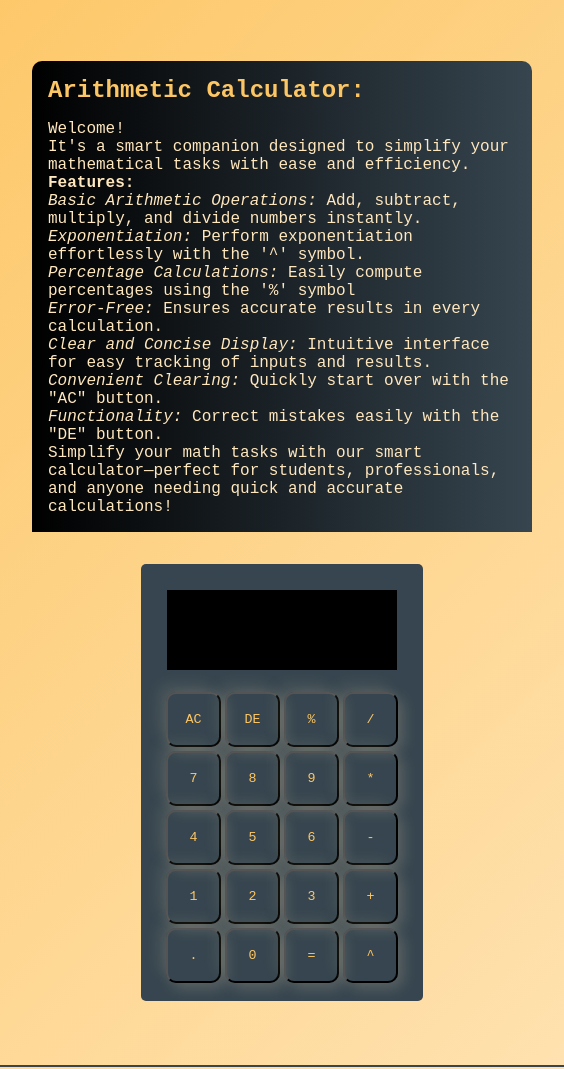
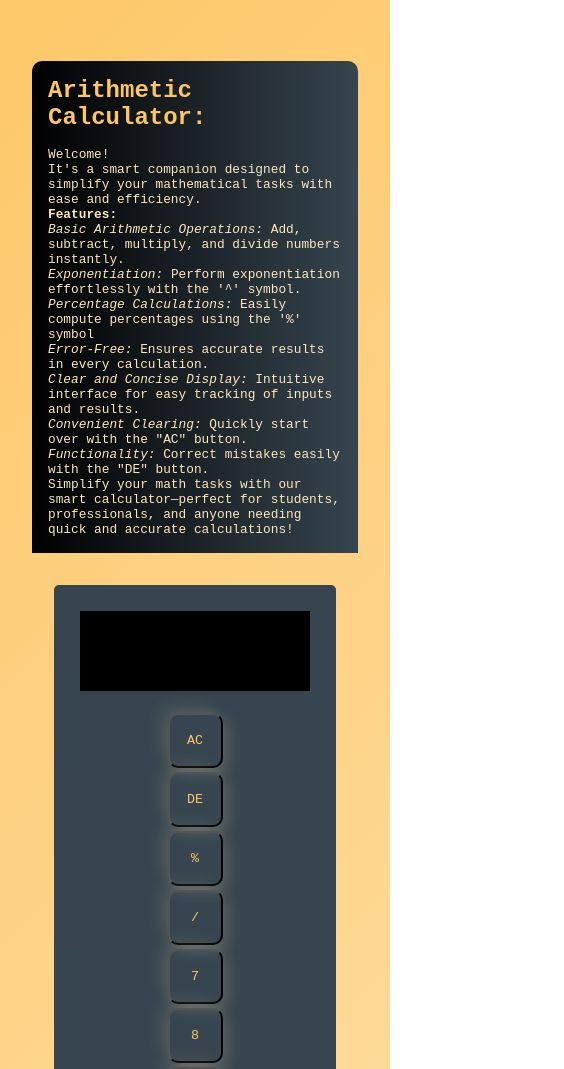
Before and after one commit to jawwadkhan777/Smart_Calculator-using-JavaScript, a plain HTML site: page index.html in a window 390 px wide. Shown: the part 142-1211 px from the top of the page, 564 px wide, since content can reach past the window. Drawn offline with Linux system fonts and the light colour scheme.

Commit message:
upgrade commit

```diff
--- a/style.css
+++ b/style.css
@@ -20,9 +20,7 @@
 .header {
     padding: 2rem 2rem;
     display: flex;
-    /* background: linear-gradient(135deg, #fdc664, #ffe7be); */
     border-bottom: 2px solid #36454F;
-    /* color: #fdc664; */
     display: flex;
     justify-content: space-between;
     align-items: center;
@@ -56,7 +54,6 @@ nav a {
     display: flex;
     flex-direction: column;
     gap: 4rem;
-    width: fit-content;
 }
 
 .calculator {
@@ -68,7 +65,6 @@ nav a {
 }
 
 .left {
-    /* background: #c1b9ae; */
     background: linear-gradient(90deg, black, #36454F);
     border-radius: 10px 0px 0px 10px;
     padding: 1rem;
@@ -95,10 +91,7 @@ p {
     display: flex;
     flex-direction: column;
     align-items: center;
-    /* width: 450px; */
-    /* height: 450px; */
 }
-
 
 .display {
     background: black;
@@ -121,19 +114,16 @@ p {
     border: none;
     font-size: 1.5rem;
     cursor: none;
-    /* border: 2px solid red; */
 }
 
 
 .row button {
-    /* border: 0; */
     outline: 0;
     width: 55px;
     height: 55px;
     border-radius: 10px;
     background: transparent;
     box-shadow: -8px -8px 15px rgba(255,231,190, 0.1), 5px 5px 15px rgba(255,231,190, 0.2);
-    /* scale: 1.1; */
     cursor: pointer;
     margin: 2px;
     color: #fdc664;
@@ -151,7 +141,6 @@ p {
     height: 40px;
     border-radius: 5px;
     color: #36454F;
-    /* cursor: pointer; */
 }
 
 label {
@@ -170,7 +159,6 @@ button {
 }
 
 .result {
-    width: 400px;
     font-weight: bold;
 }
 
@@ -206,7 +194,6 @@ button {
     .slider {
         display: flex;
         flex-direction: column;
-        /* align-items: center; */
         animation: slideIn 1s forwards;
         gap: 2rem;
     }
@@ -233,6 +220,10 @@ button {
         border-radius: 10px 10px 0px 0px;
         flex-direction: column;
         gap: 1rem;
+        width: fit-content;
+    }
+    .right {
+        width: fit-content;
     }
 
     .footer {
@@ -259,3 +250,15 @@ button {
         }
     }
 }
+
+@media screen and (max-width: 490px) {
+    .left {
+        font-size: 0.8rem;
+    }
+
+    .right div {
+        display: flex;
+        flex-direction: column;
+    }
+
+}
```
